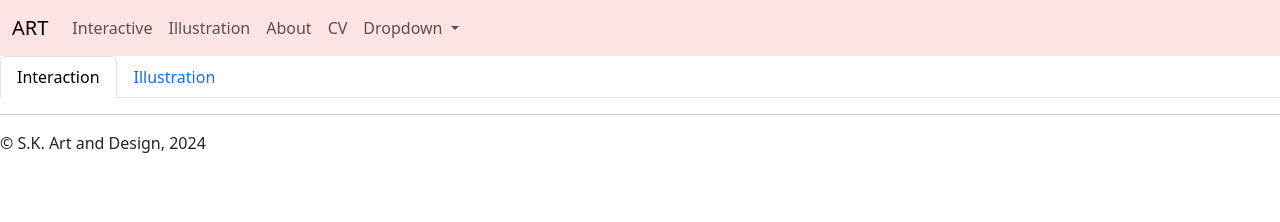
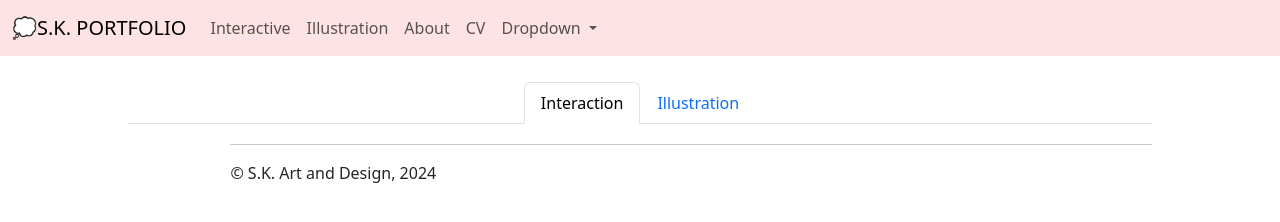
Before and after one commit to sk-etcher/portfolio, a plain HTML site: page code.html in a window 1280 px wide. Drawn offline with nearby package versions, Linux system fonts and the light colour scheme.

Commit message:
update margins

```diff
--- a/code.html
+++ b/code.html
@@ -20,7 +20,8 @@
         <div id="topBar"></div>
     </header>
 
-    <ul class="nav nav-tabs">
+    <main>
+    <ul class="nav nav-tabs justify-content-center">
         <li class="nav-item">
           <a class="nav-link active" aria-current="page" href="code.html">Interaction</a>
         </li>
@@ -32,6 +33,7 @@
     <footer>
         <div id="bottomBar"></div>
     </footer>
+</main>
 
     <!-- jQuery (necessary for Bootstrap's JavaScript plugins) -->
     <script src="https://code.jquery.com/jquery-3.7.1.js"
--- a/headers.html
+++ b/headers.html
@@ -1,6 +1,6 @@
 <nav class="navbar sticky-top navbar-expand-lg" id="headbar" style="background-color: #fde3e3;">
   <div class="container-fluid">
-    <a class="navbar-brand" href="#">ART</a>
+    <a class="navbar-brand" href="#">💭S.K. PORTFOLIO</a>
     <button class="navbar-toggler" type="button" data-bs-toggle="collapse" data-bs-target="#navbarSupportedContent"
       aria-controls="navbarSupportedContent" aria-expanded="false" aria-label="Toggle navigation">
       <span class="navbar-toggler-icon"></span>
--- a/styles.css
+++ b/styles.css
@@ -4,6 +4,11 @@
 
 main {
   margin: 2% 10% 5% 10%;
+}
+
+footer {
+  margin-left: 10%;
+  margin-top: 2%;
 }
 
 /*Containers*/
```
Also changed, not shown: about.html (+2 -0 lines), art.html (+2 -0 lines).
